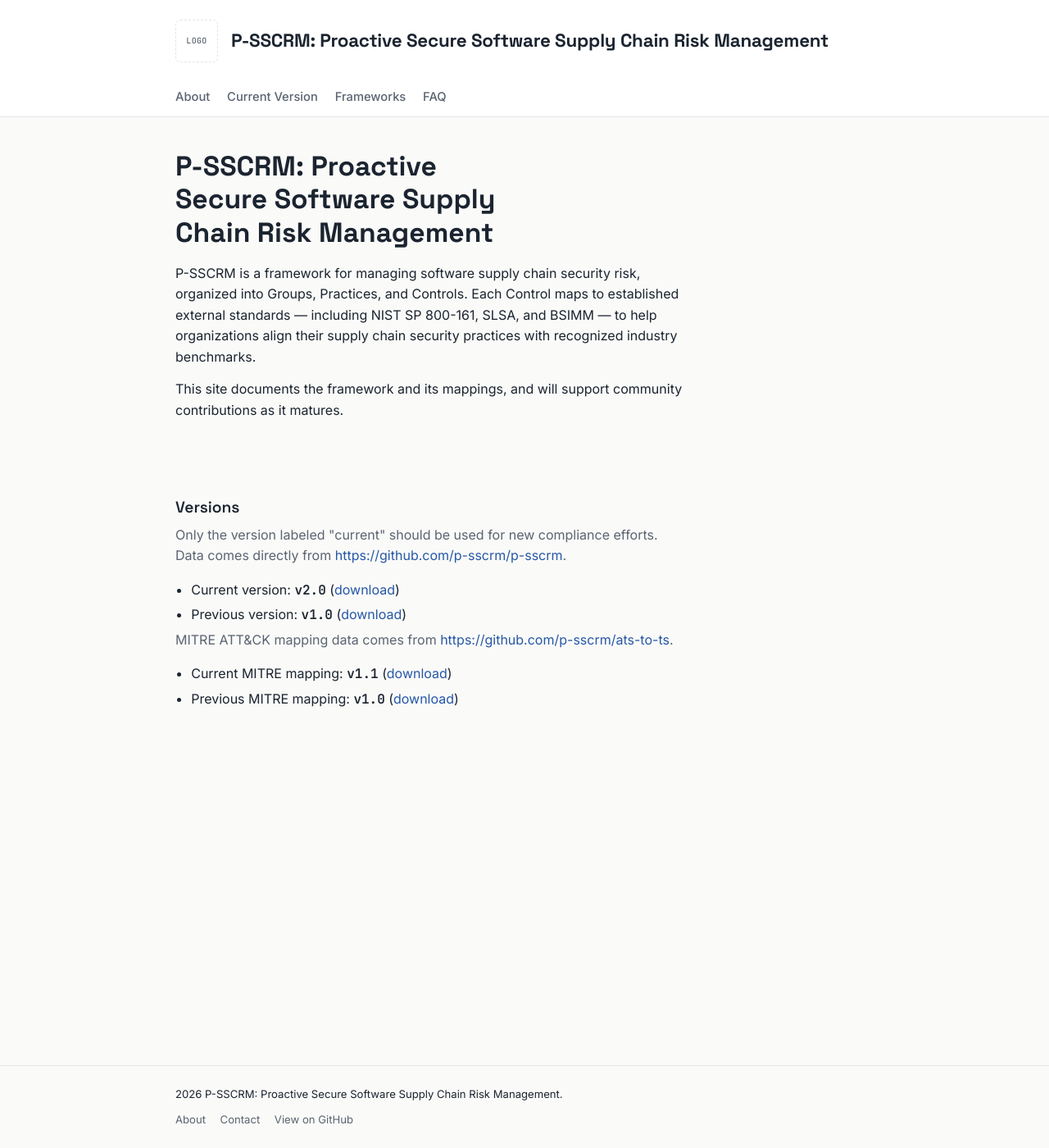
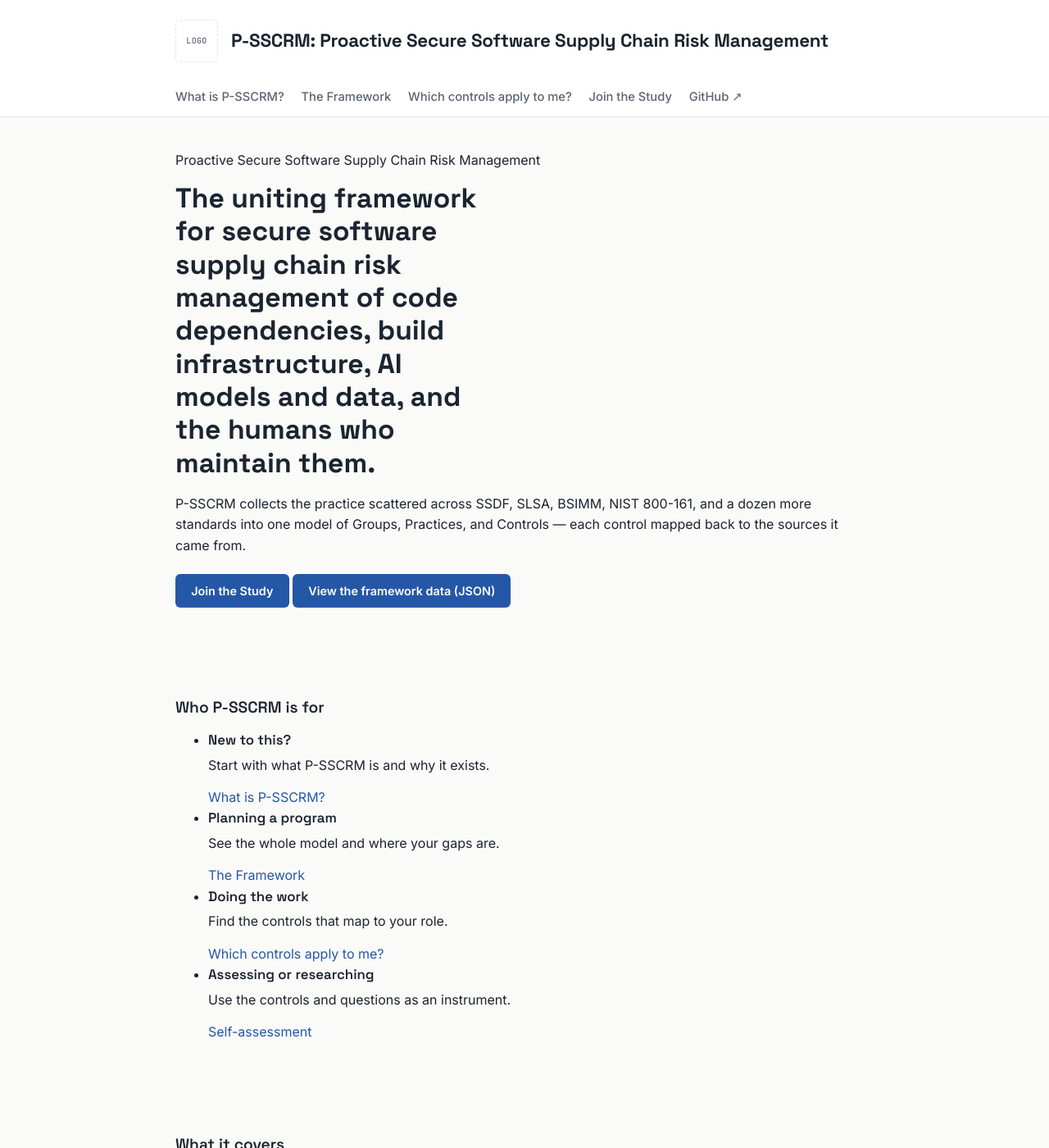
Before and after one commit to tanmaypardeshi/p-sscrm, a Jekyll site: the page built from index.html, in a window 1280 px wide and 1400 px high. Shown: the whole window at 82% size. Built offline with Jekyll 4.4.1, drawn with Linux system fonts in a browser that asks for light colours; some of the changed text lies outside the part shown.

Commit message:
feat(landing): newcomer landing page + question-style nav

```diff
--- a/_includes/footer.html
+++ b/_includes/footer.html
@@ -1,10 +1,17 @@
 <footer class="site-footer">
   <div class="container">
-    <p>{{ site.time | date: "%Y" }} {{ site.title }}. <p>
+    {% assign v = site.data.versions | where: "current", true | first %}
+    {% assign mv = site.data.mitre_versions | where: "current", true | first %}
     <nav class="footer-nav">
-      <a href="{{ "/" | relative_url }}">About</a>
       <a href="{{ "/contact/" | relative_url }}">Contact</a>
-      <a href="https://github.com/tanmaypardeshi/p-sscrm" target="_blank" rel="noopener">View on GitHub</a>
+      <a href="{{ "/faq/" | relative_url }}">FAQ</a>
+      <a href="https://github.com/p-sscrm/p-sscrm.github.io" target="_blank" rel="noopener">GitHub</a>
     </nav>
+    <p class="footer-meta">
+      Framework data v{{ v.version }} (<a href="{{ v.download_url }}" target="_blank" rel="noopener">JSON</a>)
+      &middot; MITRE ATT&amp;CK mapping v{{ mv.version }}
+      &middot; Content from <a href="https://github.com/p-sscrm/p-sscrm" target="_blank" rel="noopener">p-sscrm/p-sscrm</a>; see that repository for its license.
+    </p>
+    <p class="footer-copy">&copy; {{ site.time | date: "%Y" }} {{ site.title }}.</p>
   </div>
 </footer>
--- a/_includes/header.html
+++ b/_includes/header.html
@@ -7,10 +7,11 @@
   </div>
   <div class="site-header-nav">
     <nav class="container site-nav">
-      <a href="{{ "/" | relative_url }}">About</a>
-      <a href="{{ "/groups/" | relative_url }}">Current Version</a>
-      <a href="{{ "/frameworks/" | relative_url }}">Frameworks</a>
-      <a href="{{ "/faq/" | relative_url }}">FAQ</a>
+      <a href="{{ "/about/" | relative_url }}">What is P-SSCRM?</a>
+      <a href="{{ "/framework/" | relative_url }}">The Framework</a>
+      <a href="{{ "/roles/" | relative_url }}">Which controls apply to me?</a>
+      <a href="{{ "/participate/" | relative_url }}">Join the Study</a>
+      <a href="https://github.com/p-sscrm/p-sscrm.github.io" target="_blank" rel="noopener">GitHub &#8599;</a>
     </nav>
   </div>
 </header>
--- /dev/null
+++ b/index.html
@@ -0,0 +1,73 @@
+---
+layout: default
+title: Home
+permalink: /
+---
+{% assign v = site.data.versions | where: "current", true | first %}
+{% assign mv = site.data.mitre_versions | where: "current", true | first %}
+
+<section class="hero">
+  <div class="container">
+    <p class="hero-eyebrow">Proactive Secure Software Supply Chain Risk Management</p>
+    <h1>The uniting framework for secure software supply chain risk management of code dependencies, build infrastructure, AI models and data, and the humans who maintain them.</h1>
+    <p class="hero-lede">P-SSCRM collects the practice scattered across SSDF, SLSA, BSIMM, NIST 800-161, and a dozen more standards into one model of Groups, Practices, and Controls — each control mapped back to the sources it came from.</p>
+    <p class="hero-actions">
+      <a class="btn" href="{{ "/participate/" | relative_url }}">Join the Study</a>
+      <a class="btn btn-secondary" href="{{ v.download_url }}" target="_blank" rel="noopener">View the framework data (JSON)</a>
+    </p>
+  </div>
+</section>
+
+<section class="home-section">
+  <div class="container">
+    <h2>Who P-SSCRM is for</h2>
+    <ul class="audience-cards">
+      <li><h3>New to this?</h3><p>Start with what P-SSCRM is and why it exists.</p><a href="{{ "/about/" | relative_url }}">What is P-SSCRM?</a></li>
+      <li><h3>Planning a program</h3><p>See the whole model and where your gaps are.</p><a href="{{ "/framework/" | relative_url }}">The Framework</a></li>
+      <li><h3>Doing the work</h3><p>Find the controls that map to your role.</p><a href="{{ "/roles/" | relative_url }}">Which controls apply to me?</a></li>
+      <li><h3>Assessing or researching</h3><p>Use the controls and questions as an instrument.</p><a href="{{ "/framework/" | relative_url }}#self-assessment">Self-assessment</a></li>
+    </ul>
+  </div>
+</section>
+
+<section class="home-section">
+  <div class="container">
+    <h2>What it covers</h2>
+    <p class="section-intro">Four Groups, fifteen Practices, seventy-four Controls. Follow any cell into the framework.</p>
+    {% include diagram.html %}
+  </div>
+</section>
+
+<section class="home-section">
+  <div class="container">
+    <h2>How it relates to what you already use</h2>
+    <p>P-SSCRM is a uniting framework: every control maps to one or more established government and industry standards, including
+    {% assign names = "eo,800-161,ssdf,slsa,bsimm,cncf-ssc" | split: "," %}
+    {% for key in names %}{% assign fw = site.data.frameworks[key] %}<a href="{{ fw.url }}" target="_blank" rel="noopener">{{ fw.name }}</a>{% unless forloop.last %}, {% endunless %}{% endfor %}, and more.</p>
+    <p><a href="{{ "/framework/" | relative_url }}#standards">See all contributing standards and which controls cite each one &rarr;</a></p>
+  </div>
+</section>
+
+<section class="home-section">
+  <div class="container">
+    <h2>Use it</h2>
+    <ul class="use-links">
+      <li><a href="{{ "/framework/" | relative_url }}">Read the framework</a></li>
+      <li><a href="{{ "/framework/" | relative_url }}#self-assessment">Work through the self-assessment questions</a></li>
+      <li><a href="{{ "/participate/" | relative_url }}">Join the interview study</a></li>
+    </ul>
+  </div>
+</section>
+
+<section class="home-section">
+  <div class="container">
+    <h2>Background &amp; citation</h2>
+    <p>P-SSCRM was built by unifying the common ground across the field's government and industry initiatives and standards. It is described in a paper on arXiv and stewarded with the S3C2 research center.</p>
+    <p>
+      <a href="https://arxiv.org/abs/2404.12300" target="_blank" rel="noopener">Read the paper (arXiv 2404.12300)</a> &middot;
+      <a href="https://s3c2.org/" target="_blank" rel="noopener">S3C2</a> &middot;
+      <a href="{{ "/about/" | relative_url }}">Full background</a>
+    </p>
+    <p class="section-note">Current framework data: v{{ v.version }} (<a href="{{ v.download_url }}" target="_blank" rel="noopener">JSON</a>). MITRE ATT&amp;CK mapping: v{{ mv.version }}. Data comes from <a href="https://github.com/p-sscrm/p-sscrm" target="_blank" rel="noopener">p-sscrm/p-sscrm</a> and <a href="https://github.com/p-sscrm/ats-to-ts" target="_blank" rel="noopener">p-sscrm/ats-to-ts</a>.</p>
+  </div>
+</section>
```
Also changed, not shown: index.md (deleted, +0 -5 lines), 1 other file.
